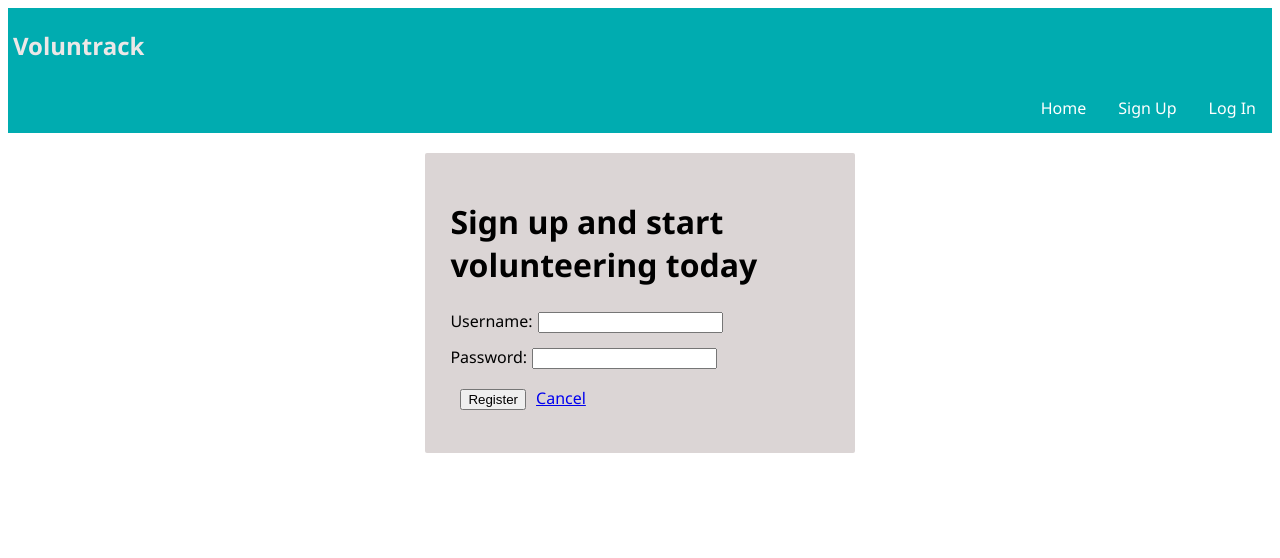
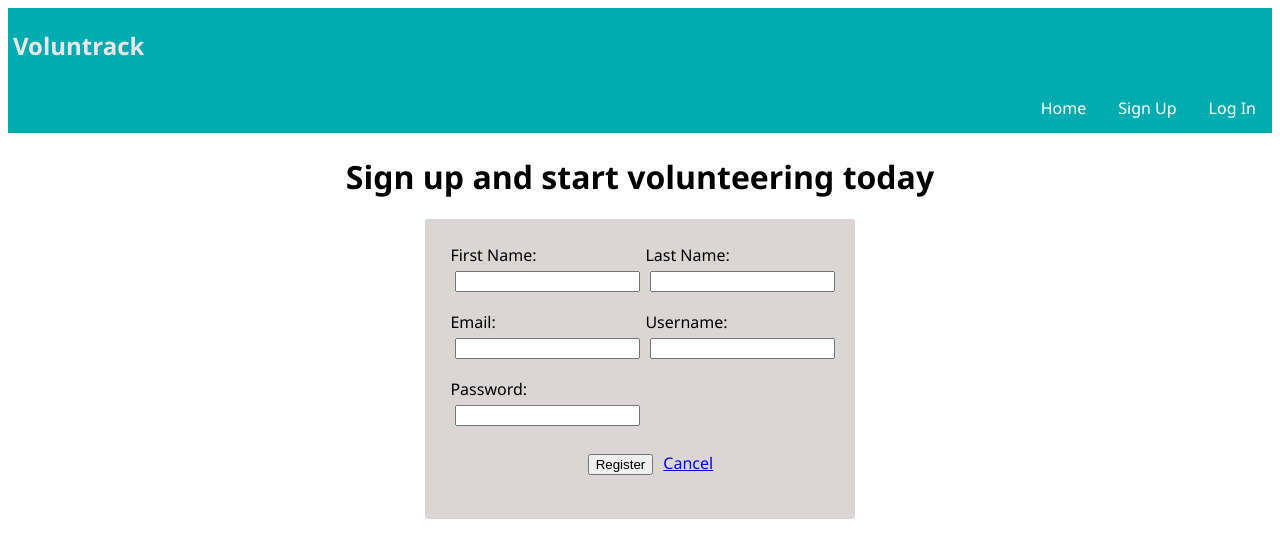
Before and after one commit to dannyyaaj/Voluntrack, a React (Create React App) app: page /#/register in a window 1280 px wide. Shown: the top 558 px of the page. Built offline with nearby package versions, Linux system fonts and the light colour scheme.

Commit message:
properly format form

```diff
--- a/src/components/RegisterPage/RegisterPage.js
+++ b/src/components/RegisterPage/RegisterPage.js
@@ -10,6 +10,8 @@ class RegisterPage extends Component {
       username: '',
       password: '',
       email: '',
+      firstName: '',
+      lastName: ''
     };
   }
 
@@ -24,6 +26,8 @@ class RegisterPage extends Component {
       const body = {
         username: this.state.username,
         password: this.state.password,
+        email: this.state.email,
+
       };
 
       // making the request to the server to post the new user's registration
@@ -69,8 +73,41 @@ class RegisterPage extends Component {
     return (
       <div>
         {this.renderAlert()}
+        <h1 className="formHeader">Sign up and start volunteering today</h1>
         <form onSubmit={this.registerUser}>
-          <h1>Sign up and start volunteering today</h1>
+          <div>
+            <label htmlFor="firstName">
+              First Name:
+              <input
+                type="text"
+                name="firstName"
+                value={this.state.firstName}
+                onChange={this.handleInputChangeFor('firstName')}
+              />
+            </label>
+          </div>
+          <div>
+            <label htmlFor="lastName">
+              Last Name:
+              <input
+                type="text"
+                name="lastName"
+                value={this.state.lastName}
+                onChange={this.handleInputChangeFor('lastName')}
+              />
+            </label>
+          </div>
+          <div>
+            <label htmlFor="email">
+              Email:
+              <input
+                type="text"
+                name="email"
+                value={this.state.email}
+                onChange={this.handleInputChangeFor('email')}
+              />
+            </label>
+          </div>
           <div>
             <label htmlFor="username">
               Username:
@@ -93,7 +130,7 @@ class RegisterPage extends Component {
               />
             </label>
           </div>
-          <div>
+          <div className="register">
             <input
               type="submit"
               name="submit"
--- a/src/styles/main.css
+++ b/src/styles/main.css
@@ -14,12 +14,26 @@ body {
 }
 
 form {
+  display: grid;
+  grid-template-columns: 1fr 1fr;
+  grid-template-rows: auto;
   background-color: #dbd5d5;
   width: 30%;
   height: 250px;
   margin: 20px auto;
   padding: 25px;
   border-radius: 2px;
+}
+
+.formHeader {
+  text-align: center;
+}
+
+.register {
+  text-align: center;
+  grid-column: 1 / 3;
+  grid-row: 4
+
 }
 
 input {
```
